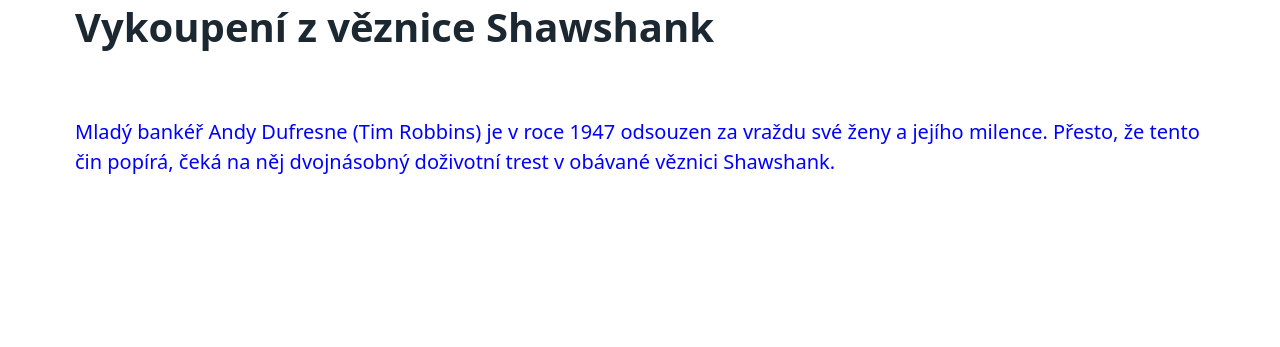
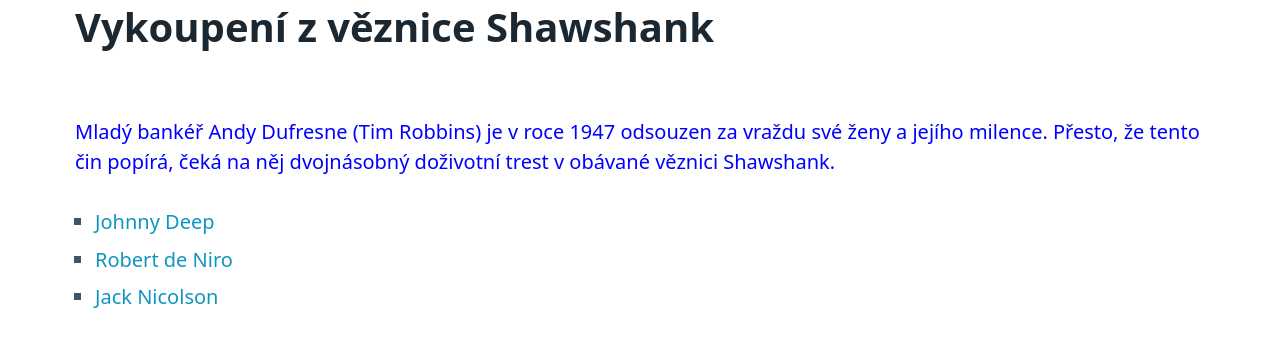
Before and after one commit to JakubLoucan/group3, a Django app: page /filmy/detail/vykoupeni-z-veznice-shawshank/ in a window 1280 px wide. Shown: the part 295-642 px from the top of the page. Run offline with Django 4.2, Linux system fonts and the light colour scheme.

Commit message:
add dict

```diff
--- a/ProjektFilmy2/filmy/data.py
+++ b/ProjektFilmy2/filmy/data.py
@@ -2,10 +2,21 @@ filmy_data = {
     'vykoupeni-z-veznice-shawshank': {
         'nazev': 'Vykoupení z věznice Shawshank',
         'popis': 'Mladý bankéř Andy Dufresne (Tim Robbins) je v roce 1947 odsouzen za vraždu své ženy a jejího milence. Přesto, že tento čin popírá, čeká na něj dvojnásobný doživotní trest v obávané věznici Shawshank.',
+        'herci':{
+            'johnny-deep': 'Johnny Deep',
+            'robert-de-niro': 'Robert de Niro',
+            'jack-nicolson': 'Jack Nicolson',
+        }
+
+
     },
     'forrest-gump': {
         'nazev': 'Forrest Gump',
         'popis': 'Poněkud prostoduchý Forrest Gump, vyzbrojen užitečnými radami své matky, se vydává na pouť životem, který mu připraví nejedno překvapení.',
+        'herci': {
+            'kate-winslet': 'Kate Winslet',
+            'natalie-portman': 'Natalie Portman',
+        }
     },
     'zelena-mile': {
         'nazev': 'Zelená míle',
--- a/ProjektFilmy2/filmy/templates/filmy/detail.html
+++ b/ProjektFilmy2/filmy/templates/filmy/detail.html
@@ -22,6 +22,14 @@
 
     <h1>{{ film.nazev }}</h1>
     <p>{{ film.popis }}</p>
+
+     <ul>
+        {% for slug, jmeno  in film.herci.items %}
+            <li>
+                <a href="{% url 'filmy:detail_herce' slug=slug %}">{{ jmeno }}</a>
+            </li>
+        {% endfor %}
+    </ul>
 </main>
 
 </body>
```
